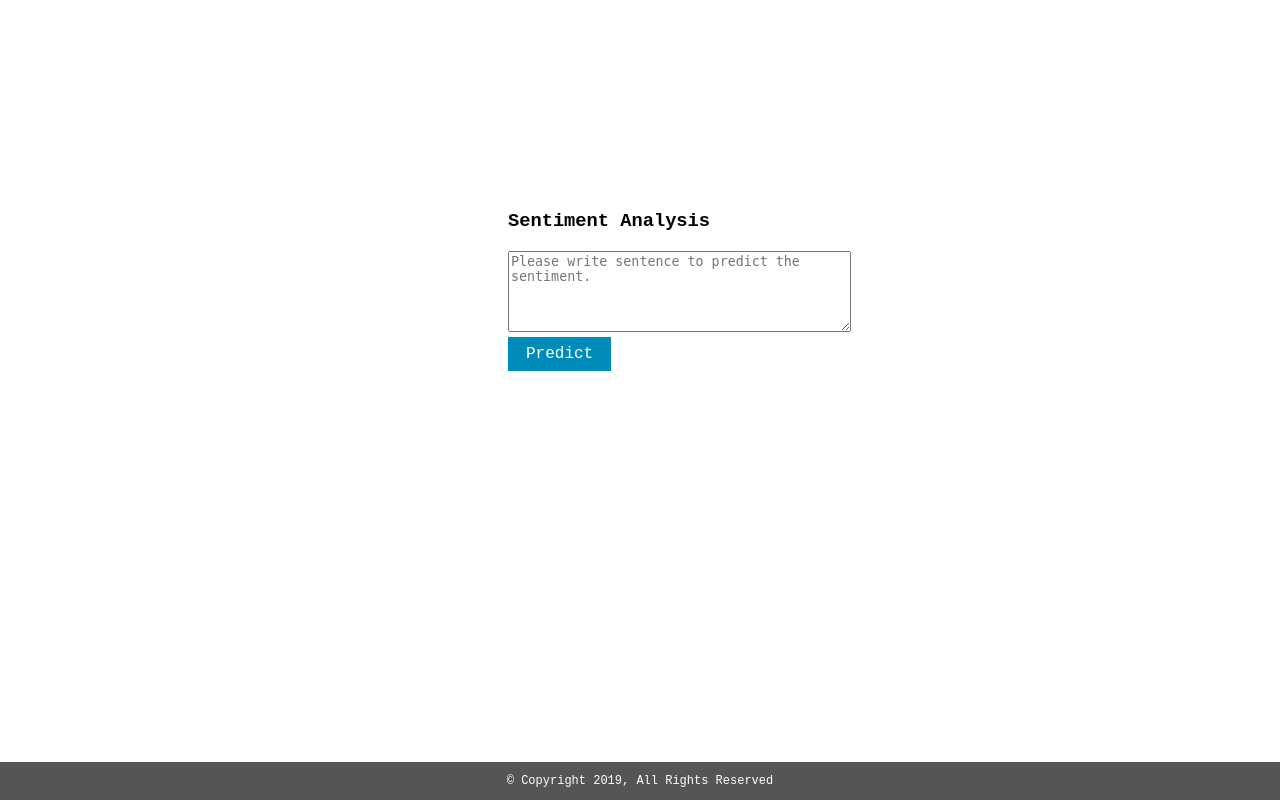
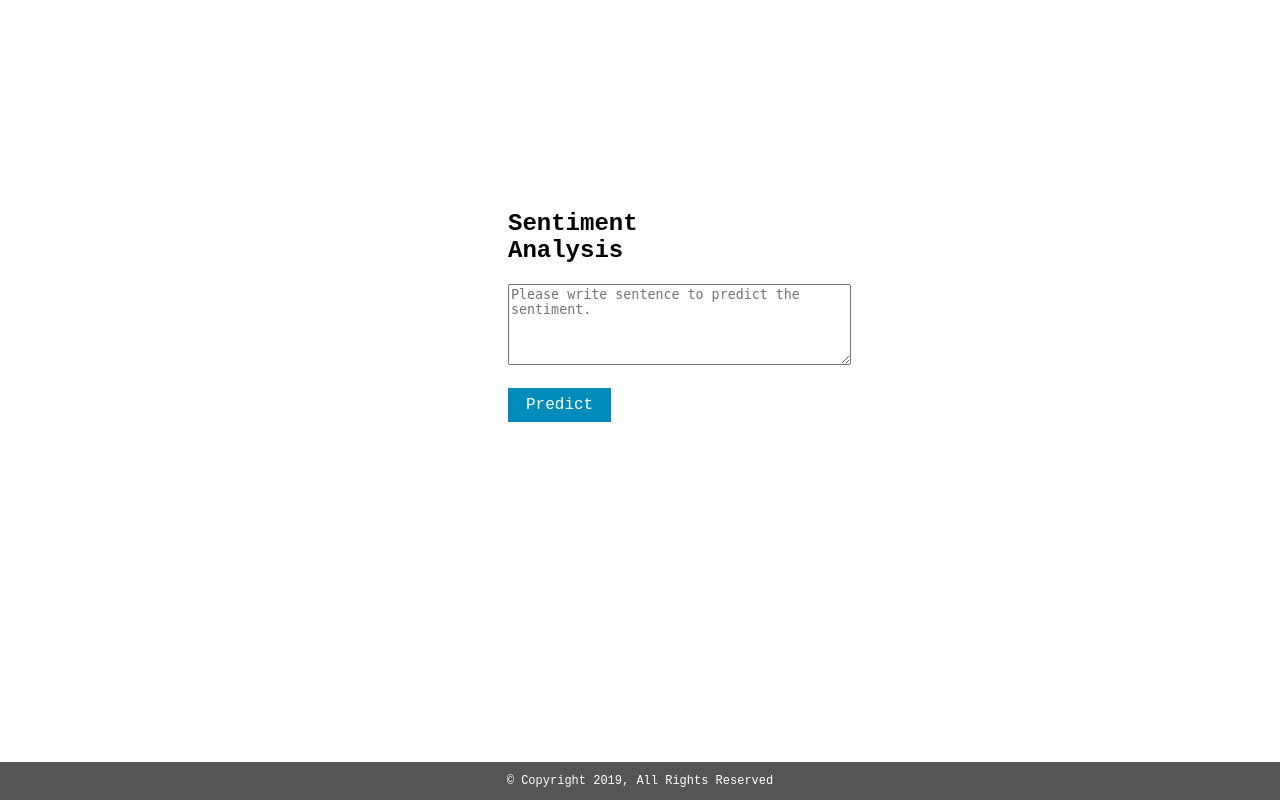
Before and after one commit to siddharthasharma79/sentiment_analysis, a Flask app: page / in a window 1280 px wide. Run offline with Flask 2, Linux system fonts and the light colour scheme; some libraries are stand-ins or nearby versions.

```diff
--- a/app/templates/index.html
+++ b/app/templates/index.html
@@ -2,22 +2,24 @@
 <html lang="en">
 <head>
 	<meta charset="UTF-8">
+	<meta name="viewport" content="width=device-width, initial-scale=1.0">
+	<meta http-equiv="X-UA-Compatible" content="ie=edge">
 	<title>Sentiment analysis</title>
-    <link rel="stylesheet" href="static/style.css">
-
+    <link rel="stylesheet" href="../static/style.css">
+    <!-- <link rel="stylesheet" href="https://maxcdn.bootstrapcdn.com/bootstrap/3.3.7/css/bootstrap.min.css" integrity="sha384-BVYiiSIFeK1dGmJRAkycuHAHRg32OmUcww7on3RYdg4Va+PmSTsz/K68vbdEjh4u" crossorigin="anonymous"> -->
 </head>
 <body>
-
         <div class="form">
-
+			<div id="content" >
 				<form action="/predict" method='POST'>
-        <h3>Sentiment Analysis</h3>
+					<h2>Sentiment Analysis</h2>
 					<textarea name="sentiment" id="sentiment" cols="40" rows="5"
-                  placeholder="Please write sentence to predict the sentiment."></textarea>
-        <button title="click here to predict" class="button"
-                type="submit" name="predict">Predict
+								placeholder="Please write sentence to predict the sentiment."></textarea><br/><br>
+					<button title="click here to predict" class="button" type="submit" name="predict">
+						Predict
 					</button>
 				</form>
+			</div>
         {%if message == 'Positive' %}
         <p class="positive-response" >{{message}}</p>
         {%elif message == 'Negative'%}
@@ -26,7 +28,6 @@
         <p class="neutral-response">{{message}}</p>
 		{% endif %}
 		</div>
+	<footer class="footer"><p>&copy; Copyright 2019, All Rights Reserved</p></footer>
 </body>
-<footer class="footer"><p>&copy; Copyright 2019, All Rights Reserved</p>
-</footer>
 </html>
```
Lines whose indentation alone changed are shown as unchanged.
